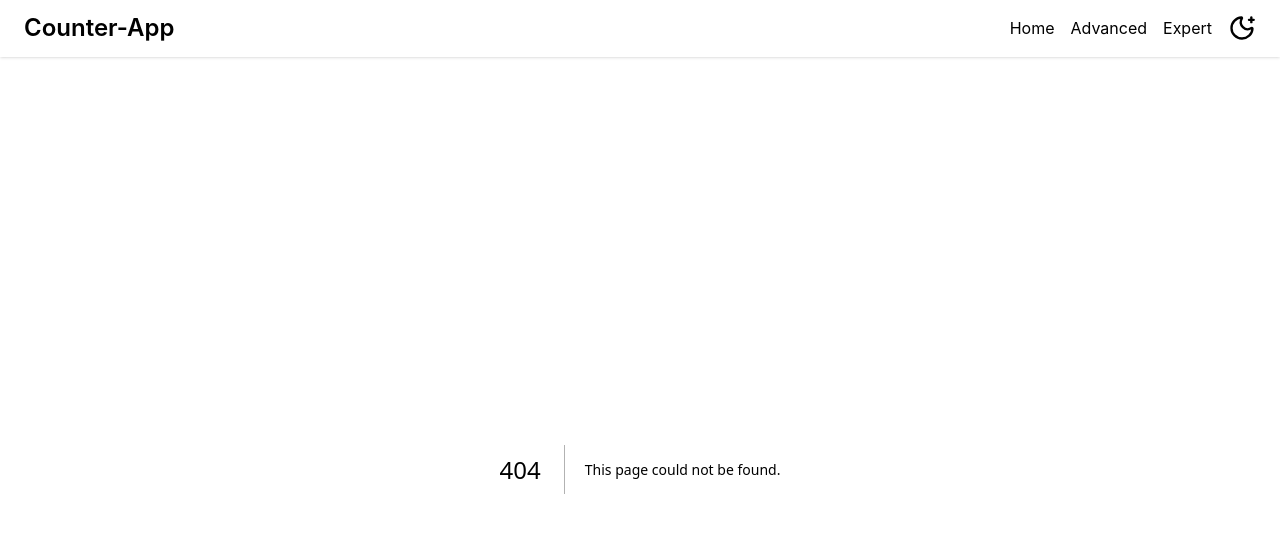
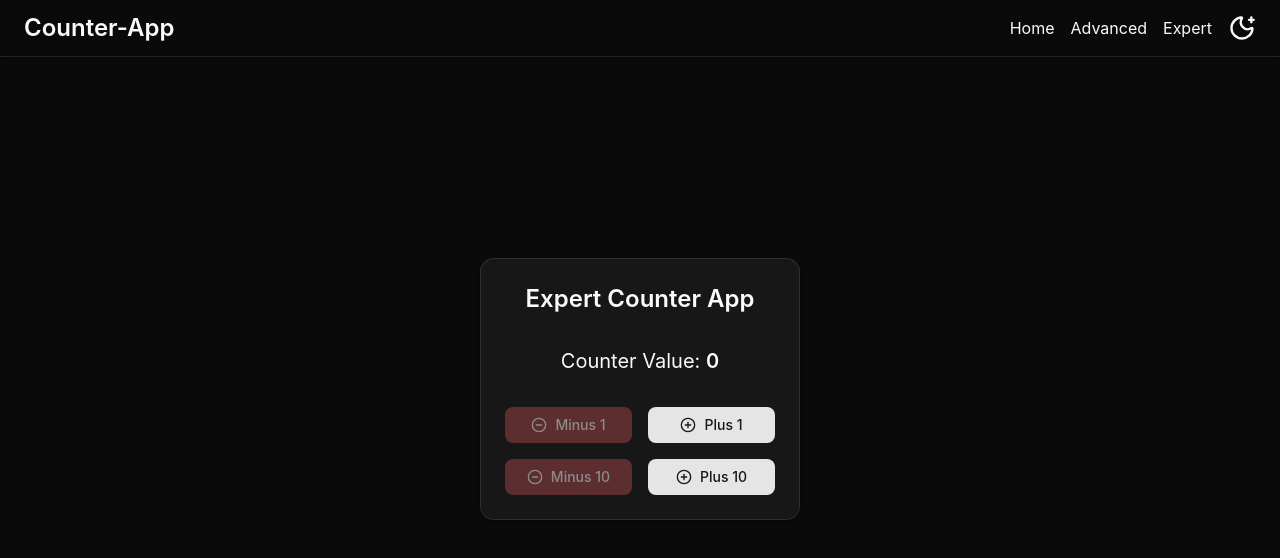
Before and after one commit to debmalik/counter-app, a Next.js app: page /expert in a window 1280 px wide. Before the commit this address had no page. Shown: the top 558 px of the page. Built offline with nearby package versions, Linux system fonts and the light colour scheme.

Commit message:
expert counter app done

```diff
--- /dev/null
+++ b/src/app/expert/page.tsx
@@ -0,0 +1,33 @@
+import ExpertCounterForm from "@/components/ExpertCounterForm";
+import {
+	Card,
+	CardContent,
+	CardHeader,
+	CardTitle,
+} from "@/components/shadcnui/card";
+import { Metadata } from "next";
+
+export const metadata: Metadata = {
+	title: "Expert | Counter State App",
+	description: "Expert Counter State App",
+};
+
+const page = () => {
+	return (
+		<section className="grid h-[80dvh] place-items-center">
+			<Card className="w-xs">
+				<CardHeader>
+					<CardTitle className="grid place-items-center text-2xl">
+						Expert Counter App
+					</CardTitle>
+				</CardHeader>
+
+				<CardContent>
+					<ExpertCounterForm />
+				</CardContent>
+			</Card>
+		</section>
+	);
+};
+
+export default page;
--- /dev/null
+++ b/src/components/ExpertCounterForm.tsx
@@ -0,0 +1,78 @@
+"use client";
+
+import { CircleMinus, CirclePlus } from "lucide-react";
+import { useState } from "react";
+import { Button } from "./shadcnui/button";
+
+const ExpertCounterForm = () => {
+	// State to hold the counter value,initialized at 0
+	const [count, setCount] = useState(0);
+
+	const plusOne = () => {
+		//<=99 to prevent going above 100
+		if (count <= 99) {
+			setCount(count + 1);
+		}
+	};
+	const minusOne = () => {
+		//Decreases count by one , if the vluse is >=1 to prevent going below 0
+		if (count >= 1) {
+			setCount(count - 1);
+		}
+	};
+	const plusTen = () => {
+		//Increases count by 10, if the value is <=90 to prevent going above 100
+		if (count <= 90) {
+			setCount(count + 10);
+		}
+	};
+	const minusTen = () => {
+		//Decreases count by 10, if the value is >=10 to prevent going below 0
+		if (count >= 10) {
+			setCount(count - 10);
+		}
+	};
+
+	return (
+		<div className="space-y-8">
+			<div className="text-center text-xl">
+				{/* Destructuring count to display current value of state */}
+				Counter Value: <span className="font-semibold">{count}</span>
+			</div>
+
+			<div className="grid grid-cols-2 gap-4">
+				<Button
+					onClick={minusOne}
+					// disable the button based on the current value of count, it is useing for safty chaeck and better user experience
+					disabled={count <= 1}
+					variant={"destructive"}
+					className="cursor-pointer">
+					<CircleMinus /> Minus 1
+				</Button>
+
+				<Button
+					onClick={plusOne}
+					disabled={count > 99}
+					className="cursor-pointer">
+					<CirclePlus /> Plus 1
+				</Button>
+
+				<Button
+					onClick={minusTen}
+					disabled={count < 10}
+					variant={"destructive"}
+					className="cursor-pointer">
+					<CircleMinus /> Minus 10
+				</Button>
+				<Button
+					onClick={plusTen}
+					disabled={count > 90}
+					className="cursor-pointer">
+					<CirclePlus /> Plus 10
+				</Button>
+			</div>
+		</div>
+	);
+};
+
+export default ExpertCounterForm;
```
